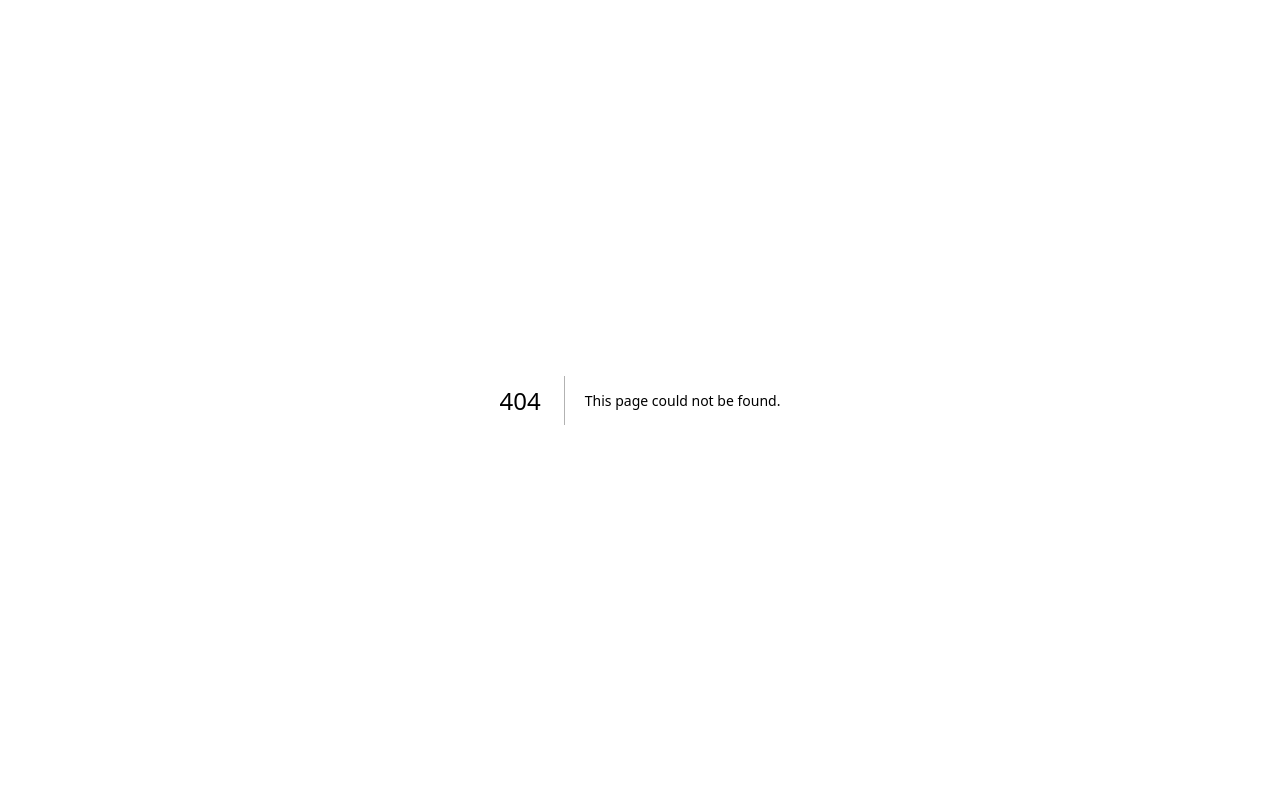
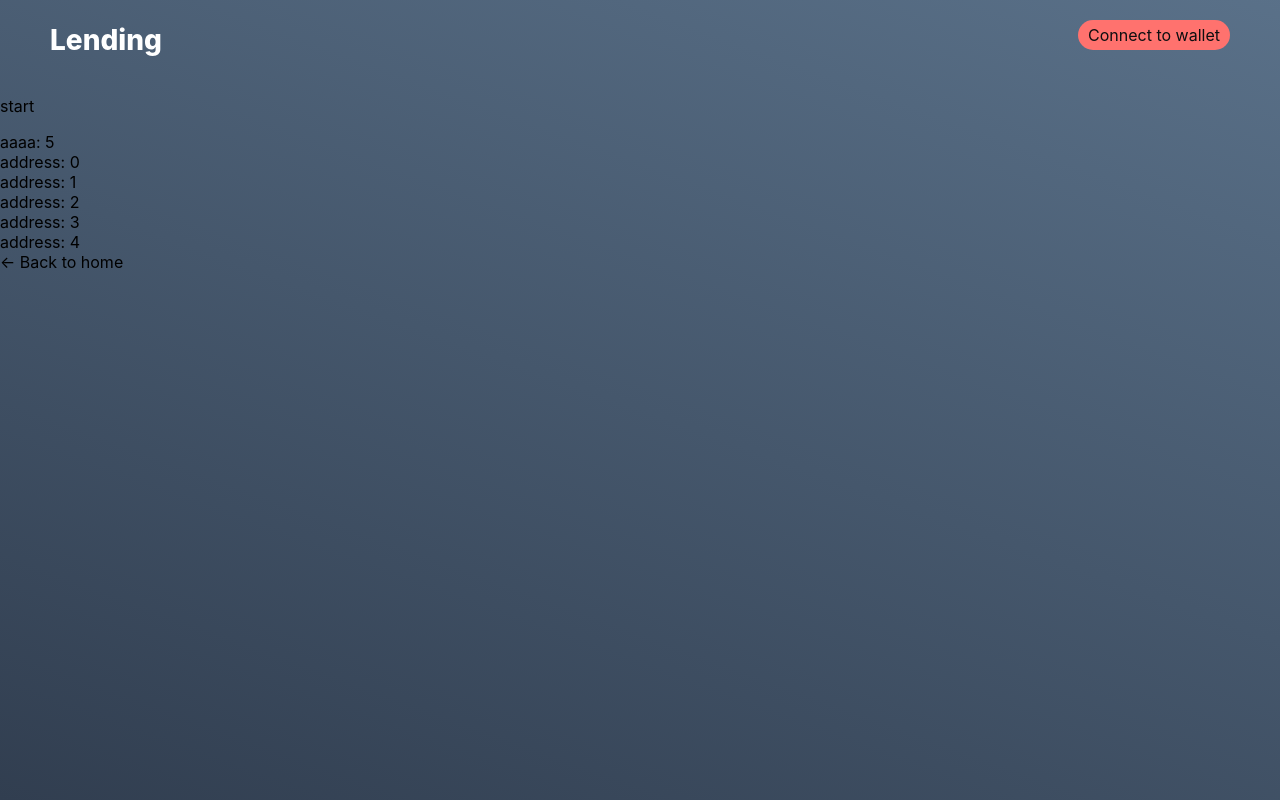
Before and after one commit to unchain-tech/AVAX-Asset-Tokenization, a Next.js app in the folder client/: page /BuyerPage in a window 1280 px wide. Before the commit this address had no page. Built offline with nearby package versions, Linux system fonts and the light colour scheme.

Commit message:
base of page

```diff
--- a/client/components/Form/ViewBuyersForm.tsx
+++ b/client/components/Form/ViewBuyersForm.tsx
@@ -1,8 +1,57 @@
-import { useContext } from "react";
+import { useContext, useEffect, useState } from "react";
 import CurrentAccountContext from "../../context/CurrentAccountProvider";
+
+type FarmNftDetailsType = {
+  farmerAddress: string;
+  farmerName: string;
+  description: string;
+  totalMint: string;
+  availableMint: string;
+  price: string;
+  expirationDate: string;
+};
 
 export default function ViewBuyersForm() {
   const [currentAccount] = useContext(CurrentAccountContext);
+  const [allNftDetails, setAllNftDetails] = useState<FarmNftDetailsType[]>([]);
 
-  return <div>address: {currentAccount}</div>;
+  const NftDetailsCard = ({ details }: { details: FarmNftDetailsType }) => {
+    return <div>address: {details.farmerAddress}</div>;
+  };
+
+  const getAllNftDetails = async () => {
+    setAllNftDetails([]);
+    for (let index = 0; index < 5; index++) {
+      setAllNftDetails((prevState) => [
+        ...prevState,
+        {
+          farmerAddress: index.toString(),
+          farmerName: "1",
+          description: "1",
+          totalMint: "1",
+          availableMint: "1",
+          price: "1",
+          expirationDate: "1",
+        } as FarmNftDetailsType,
+      ]);
+    }
+  };
+
+  useEffect(() => {
+    getAllNftDetails();
+  }, []);
+
+  return (
+    <div>
+      <p>start</p>
+      <div>aaaa: {allNftDetails.length}</div>
+      {allNftDetails.map((details, index) => {
+        return (
+          <div key={index}>
+            <NftDetailsCard details={details} />
+          </div>
+        );
+      })}
+    </div>
+  );
 }
--- /dev/null
+++ b/client/pages/BuyerPage.tsx
@@ -0,0 +1,10 @@
+import DefaultLayout from "../components/Layout/DefaultLayout";
+import ViewBuyersForm from "../components/Form/ViewBuyersForm";
+
+export default function BuyerPage() {
+  return (
+    <DefaultLayout>
+      <ViewBuyersForm />
+    </DefaultLayout>
+  );
+}
--- a/client/pages/Page1.tsx
+++ b/client/pages/FarmerPage.tsx
@@ -1,7 +1,7 @@
 import DefaultLayout from "../components/Layout/DefaultLayout";
 import FarmerContainer from "../components/Container/FarmerContainer";
 
-export default function Page1() {
+export default function FarmerPage() {
   return (
     <DefaultLayout>
       <FarmerContainer />
```
Also changed, not shown: client/pages/Page2.tsx (deleted, +0 -9 lines), client/pages/index.tsx (+4 -4 lines).
